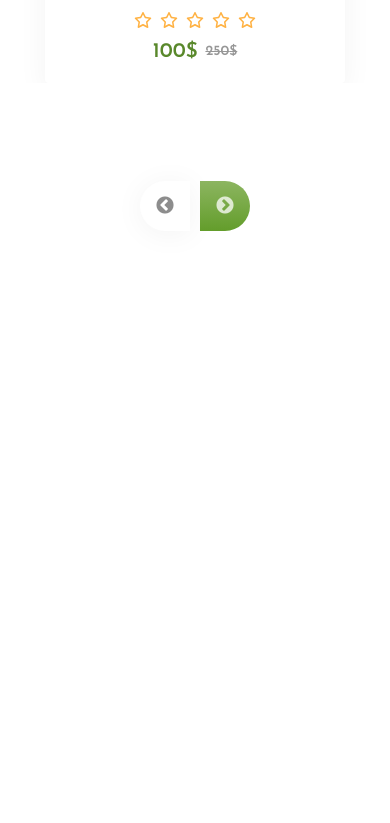
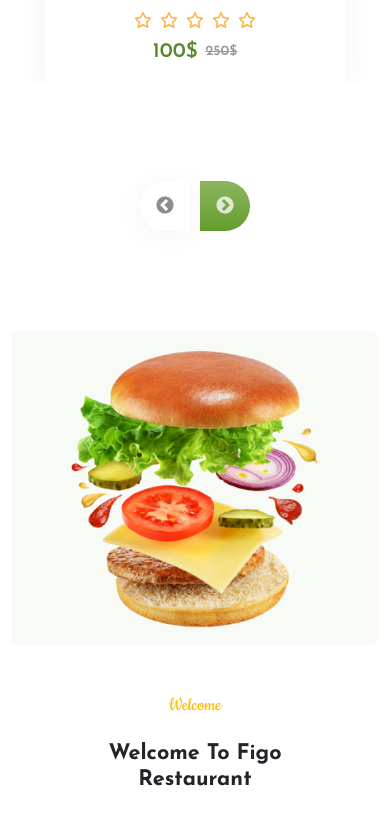
Before and after one commit to ayah1996/figo-landing-app, a React (Create React App) app: page / in a window 390 px wide. Shown: the part 3243-4066 px from the top of the page. Before the commit the page ends 3526 px from the top, so only its background shows below. Built offline with nearby package versions, Linux system fonts and the light colour scheme.

Commit message:
fix news responsive

```diff
--- a/src/App.js
+++ b/src/App.js
@@ -15,10 +15,10 @@ function App() {
       <AboutSection />
       <ReasonSection />
       <BrowseSection />
-      {/*
       <HistorySection />
       <TestimonialsSection />
       <NewsSection />
+      {/*
       <SubscribeSection />
       <Footer /> */}
     </>
--- a/src/Components/NewsSection/News.scss
+++ b/src/Components/NewsSection/News.scss
@@ -8,6 +8,10 @@
         font-family: 'Josefin Sans', sans-serif;
         font-weight: 600;
         color: $lightBlack;
+
+        @include media-breakpoint-down(xl) {
+            @include font-size(1.125em);
+        }
     }
 
     .card-link {
```
